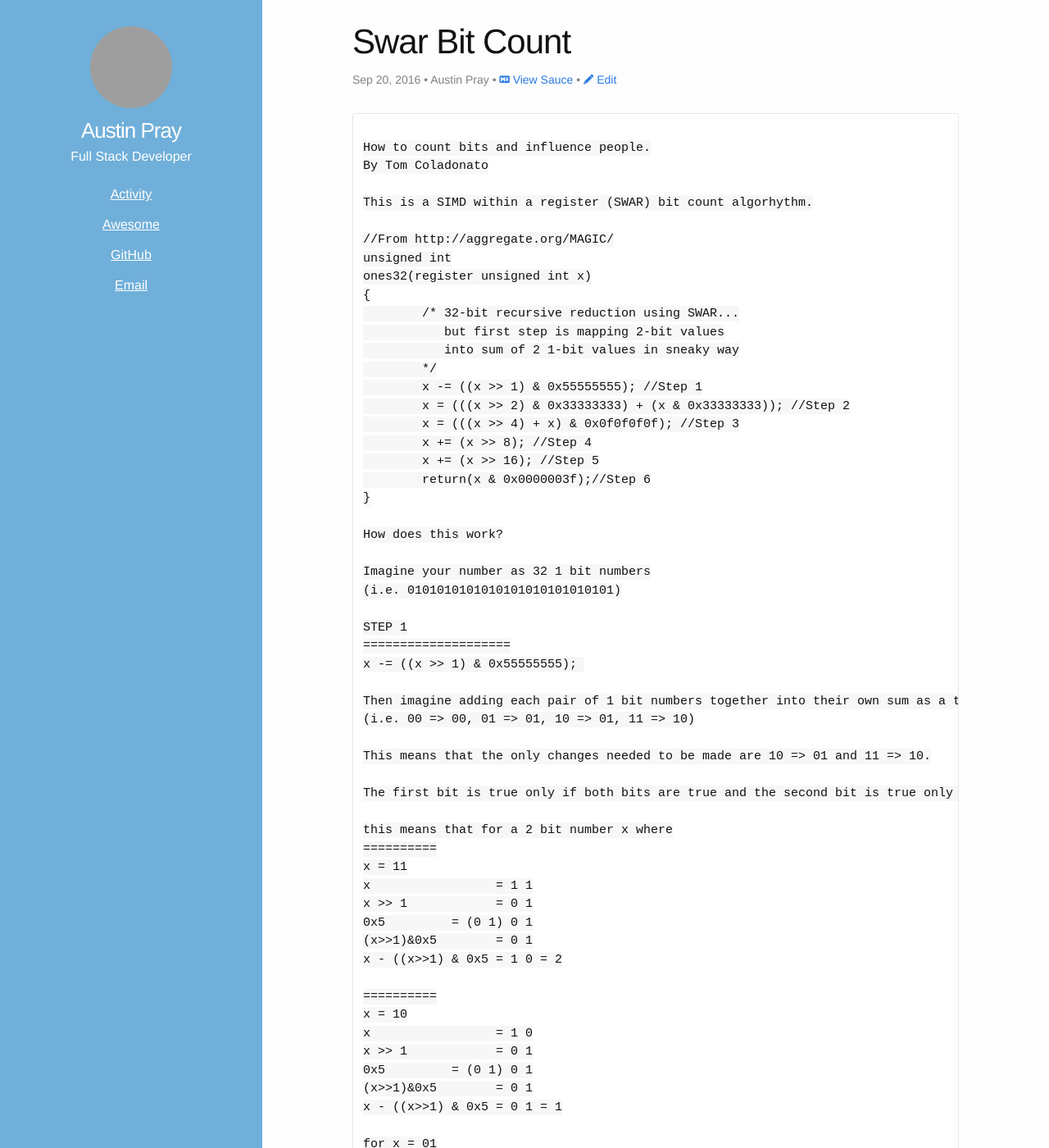
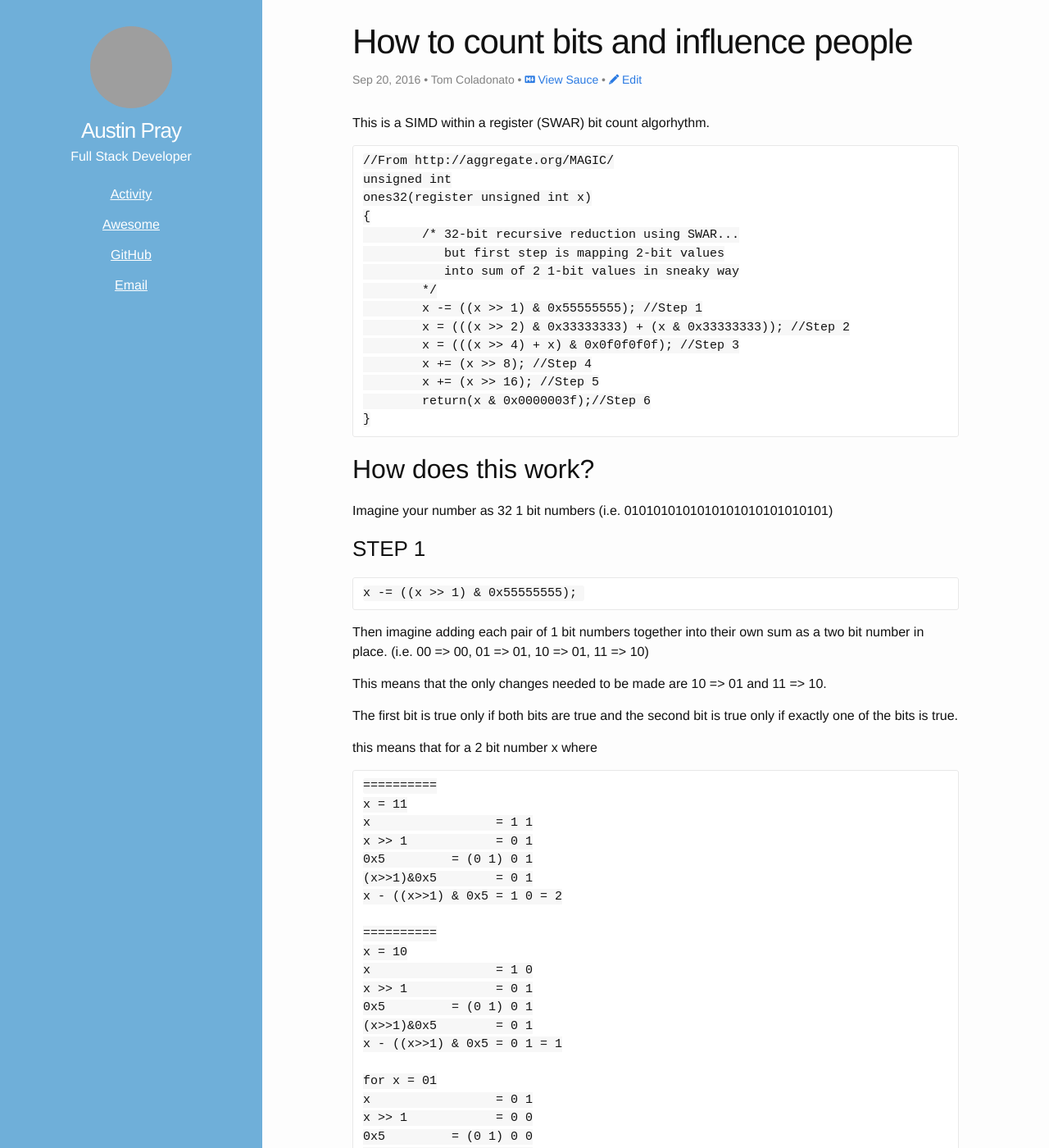
Before and after one commit to austinpray/austinpray.com, a Jekyll site: the page built from _posts/2016-09-20-SWAR-bit-count.md, in a window 1280 px wide and 1400 px high. Shown: the whole window at 82% size. Built offline with Jekyll 4.4.1, drawn with Linux system fonts in a browser that asks for light colours; comment, search, counter and statistics services are not loaded; some of the changed text lies outside the part shown; grey boxes are pictures that could not be loaded.

Commit message:
Clean up tom's article

````diff
--- a/_posts/2016-09-20-SWAR-bit-count.md
+++ b/_posts/2016-09-20-SWAR-bit-count.md
@@ -1,10 +1,14 @@
-```
-
-How to count bits and influence people.
-By Tom Coladonato
+---
+layout: post
+title: "How to count bits and influence people"
+date: 2016-09-20
+tags: swar
+author: Tom Coladonato
+---
 
 This is a SIMD within a register (SWAR) bit count algorhythm.
 
+```
 //From http://aggregate.org/MAGIC/
 unsigned int
 ones32(register unsigned int x)
@@ -20,15 +24,18 @@ ones32(register unsigned int x)
         x += (x >> 16); //Step 5
         return(x & 0x0000003f);//Step 6
 }
+```
 
-How does this work?
+## How does this work?
 
 Imagine your number as 32 1 bit numbers
 (i.e. 0101010101010101010101010101)
 
-STEP 1
-====================
+### STEP 1
+
+```
 x -= ((x >> 1) & 0x55555555);
+```
 
 Then imagine adding each pair of 1 bit numbers together into their own sum as a two bit number in place.
 (i.e. 00 => 00, 01 => 01, 10 => 01, 11 => 10)
@@ -38,6 +45,8 @@ This means that the only changes needed to be made are 10 => 01 and 11 => 10.
 The first bit is true only if both bits are true and the second bit is true only if exactly one of the bits is true.
 
 this means that for a 2 bit number x where
+
+```
 ==========
 x = 11
 x                 = 1 1
@@ -67,17 +76,21 @@ x >> 1            = 0 0
 0x5         = (0 1) 0 0
 (x>>1)&0x5        = 0 0
 x - ((x>>1) & 0x5 = 0 0 = 0
+```
 
 since these operations cannot over or underflow their own bits
 for any 32 bit number x these operations will convert each pair of bits into their own 2 bit sum.
 
 Interestingly this is the only step that is actually concerned with the bit count, the rest of the steps are only recursively summing larger and larger bitsegments.
 
-STEP 2
-====================
+### STEP 2
+
+```
 x = (((x >> 2) & 0x33333333) + (x & 0x33333333));
+```
 
 Once each pair of bits is converted into their own sum consider every group of 4 sequential bits each representing two 2bit numbers.
+```
 0000
 0001
 0010
@@ -87,10 +100,14 @@ Once each pair of bits is converted into their own sum consider every group of 4
 1000
 1001
 1010
+```
+
 *Each pair of bits can only be 00 01 or 10 at this point
 
 We can add these together by shifting each "left" pair of bits and adding it to its "right" pair of bits
 for a 4 bit number x where
+
+```
 =====
 x                            = 1 0 1 0 // 2 and 2
 x >> 2                       = 0 0 1 0
@@ -114,18 +131,26 @@ x >> 2                       = 0 0 0 0
 (x >> 2) & 0x3               = 0 0 0 0
 x & 0x3                      = 0 0 1 0
 ((x >> 2) & 0x3) + (x & 0x3) = 0 0 1 0 // 2
+```
 
-STEP 3
-====================
+### STEP 3
+
+```
 x = (((x >> 4) + x) & 0x0f0f0f0f);
+```
 
 Now in our 32 bit register every 4 bit segment is a 4 bit representation of the count of its original 4 bits.
 So the next step is to add a pair of 4 bit numbers into an 8 bit representation of their sum.
+
+```
 00000000
 ...
 01000100 (each 4 bit sum can't be larger than 4)
+```
 
 with 8 bit number x where
+
+```
 =====
 x                       = 01000100 // 4 and 4
 x >> 4                  = 00000100
@@ -150,35 +175,45 @@ x >> 4                  = 00000001
 STEP 4
 ====================
 x += (x >> 8);
+```
 
 Now in our 32 bit register every 8 bit segment is an 8 bit representation of the count of its original 8 bits.
 So the next step is to sum pairs of 8 bit numbers into 16 bit sums.
+
+```
 0000000000000000
 ...
 0000100000001000 (each 8 bit number can't be larger than 8)
+```
 
 with 16 bit number x where
+
+```
 =====
 x            = 0000100000001000 // 8 and 8
 x >> 8       = 0000000000001000
 x + (x >> 8) = 0000100000010000 // 8 and 16 ???
+```
 
 What is going on here? there are garbage bits in the output!
 
 The secret to steps 4 and 5 is that even though they emit garbage bits,
-  the final sum is bitmasked by 0x3f(0b111111) which truncates all the garbage bits and caps the sum to 32!
+the final sum is bitmasked by 0x3f(0b111111) which truncates all the garbage bits and caps the sum to 32!
 This is because the sum of 8 bits is small enough to guarantee enough space that dirty adding will not overflow garbage bits into the real bits.
 
 This can be seen more easily by examining the entire register (R) in abstract.
 
+```
                  0123456789ABCDEFGHIJKLMNOPQRSTUV
  R             = 0000aaaa0000aaaa0000aaaa0000aaaa //Imagine a encodes a possible 1 with each 8 bits maximally being 8 (a000)
  R >> 8        = 000000000000aaaa0000aaaa0000aaaa
  R + (R >> 8)  = 0000aaaa000aaaaa000aaaaa000aaaaa // Since there were 3 known 0 bits per 8 bit, an overflow into the 6th bit is fine.
                  [--------GARBAGE-------]00[ sum]
+```
 
-STEP 5
-====================
+### STEP 5
+
+```
                  0123456789ABCDEFGHIJKLMNOPQRSTUV
  R             = 0000aaaa000aaaaa000aaaaa000aaaaa
  R >> 16       = 00000000000000000000aaaa000aaaaa
@@ -190,5 +225,4 @@ Finally
              R = 0000aaaa000aaaaa000aaaaa00aaaaaa
     0x0000003f = 00000000000000000000000000111111
 R & 0x0000003f = 00000000000000000000000000aaaaaa // 6 possible 1s with the largest actual possible being 32 (100000)
-
 ```
````
